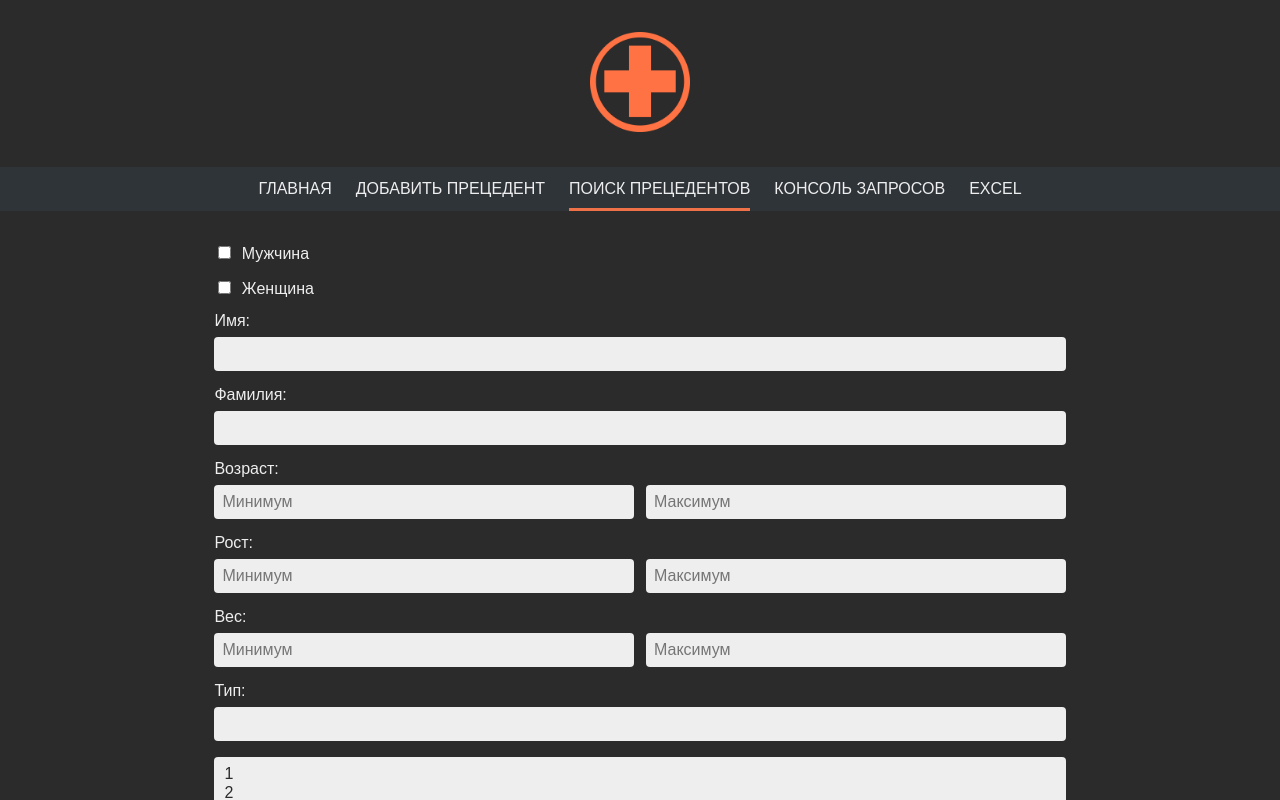
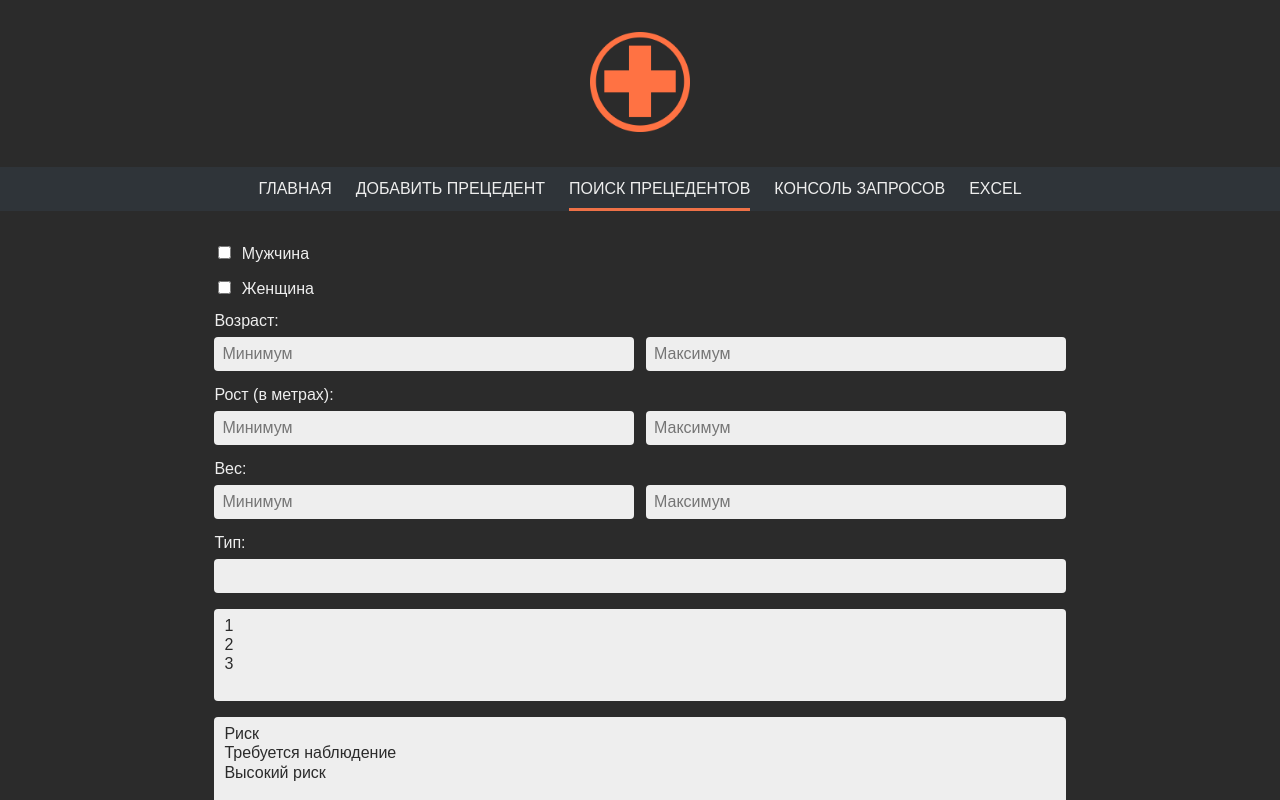
Before and after one commit to yuriybondarev/MedicalPrecedents, a Vue app: page /find in a window 1280 px wide. Shown: the top 800 px of the page. Built offline with nearby package versions, Linux system fonts and the light colour scheme.

Commit message:
Переработана валидация форм через атрибуты HTML. Результат выполнения запроса в консоли обернут в тег pre

```diff
--- a/src/components/ConsoleCommand.vue
+++ b/src/components/ConsoleCommand.vue
@@ -4,7 +4,9 @@
       <fa-icon icon="terminal"/>
       {{ command.value }}
     </p>
-    <p>{{ command.result }}</p>
+    <p>
+      <pre>{{ command.result }}</pre>
+    </p>
   </div>
 </template>
 
--- a/src/components/ConsoleCommandFormSend.vue
+++ b/src/components/ConsoleCommandFormSend.vue
@@ -5,6 +5,7 @@
   >
     <input
       name="console-command"
+      required
       placeholder="Введите запрос"
     />
     <button>
--- a/src/components/ExcelFormSend.vue
+++ b/src/components/ExcelFormSend.vue
@@ -7,6 +7,7 @@
       ref="fileInput"
       name="excel-file"
       accept=".xls,.xlsx"
+      required
       type="file"
       @change="fileChanged"
     />
--- a/src/components/PrecedentFormAdd.vue
+++ b/src/components/PrecedentFormAdd.vue
@@ -38,38 +38,22 @@
         </div>
       </div>
       <div>
-        <label for="name-input">Имя:</label>
-        <input
-          id="name-input"
-          name="name"
-        />
-      </div>
-      <div>
-        <label for="surname-input">Фамилия:</label>
-        <input
-          id="surname-input"
-          name="surname"
-        />
-      </div>
-      <div>
         <label for="age-input">Возраст:</label>
         <input
           id="age-input"
           min="0"
           max="150"
-          required
           name="age"
           type="number"
         />
       </div>
       <div>
-        <label for="height-input">Рост:</label>
+        <label for="height-input">Рост (в метрах):</label>
         <input
           id="height-input"
           min="0"
           max="3"
           step="any"
-          required
           name="height"
           type="number"
         />
@@ -81,7 +65,6 @@
           min="0"
           max="700"
           step="any"
-          required
           name="weight"
           type="number"
         />
--- a/src/components/PrecedentFormFind.vue
+++ b/src/components/PrecedentFormFind.vue
@@ -37,27 +37,12 @@
         </div>
       </div>
       <div>
-        <label for="name-input">Имя:</label>
-        <input
-          id="name-input"
-          name="name"
-        />
-      </div>
-      <div>
-        <label for="surname-input">Фамилия:</label>
-        <input
-          id="surname-input"
-          name="surname"
-        />
-      </div>
-      <div>
         <label>Возраст:</label>
         <div class="min-max-wrapper">
           <input
             id="min-age-input"
             min="0"
             max="150"
-            required
             name="min-age"
             type="number"
             placeholder="Минимум"
@@ -66,7 +51,6 @@
             id="max-age-input"
             min="0"
             max="150"
-            required
             name="max-age"
             type="number"
             placeholder="Максимум"
@@ -74,14 +58,13 @@
         </div>
       </div>
       <div>
-        <label>Рост:</label>
+        <label>Рост (в метрах):</label>
         <div class="min-max-wrapper">
           <input
             id="min-height-input"
             min="0"
             max="3"
             step="any"
-            required
             name="min-height"
             type="number"
             placeholder="Минимум"
@@ -91,7 +74,6 @@
             min="0"
             max="3"
             step="any"
-            required
             name="max-height"
             type="number"
             placeholder="Максимум"
@@ -106,7 +88,6 @@
             min="0"
             max="700"
             step="any"
-            required
             name="min-weight"
             type="number"
             placeholder="Минимум"
@@ -116,7 +97,6 @@
             min="0"
             max="700"
             step="any"
-            required
             name="max-weight"
             type="number"
             placeholder="Максимум"
```
